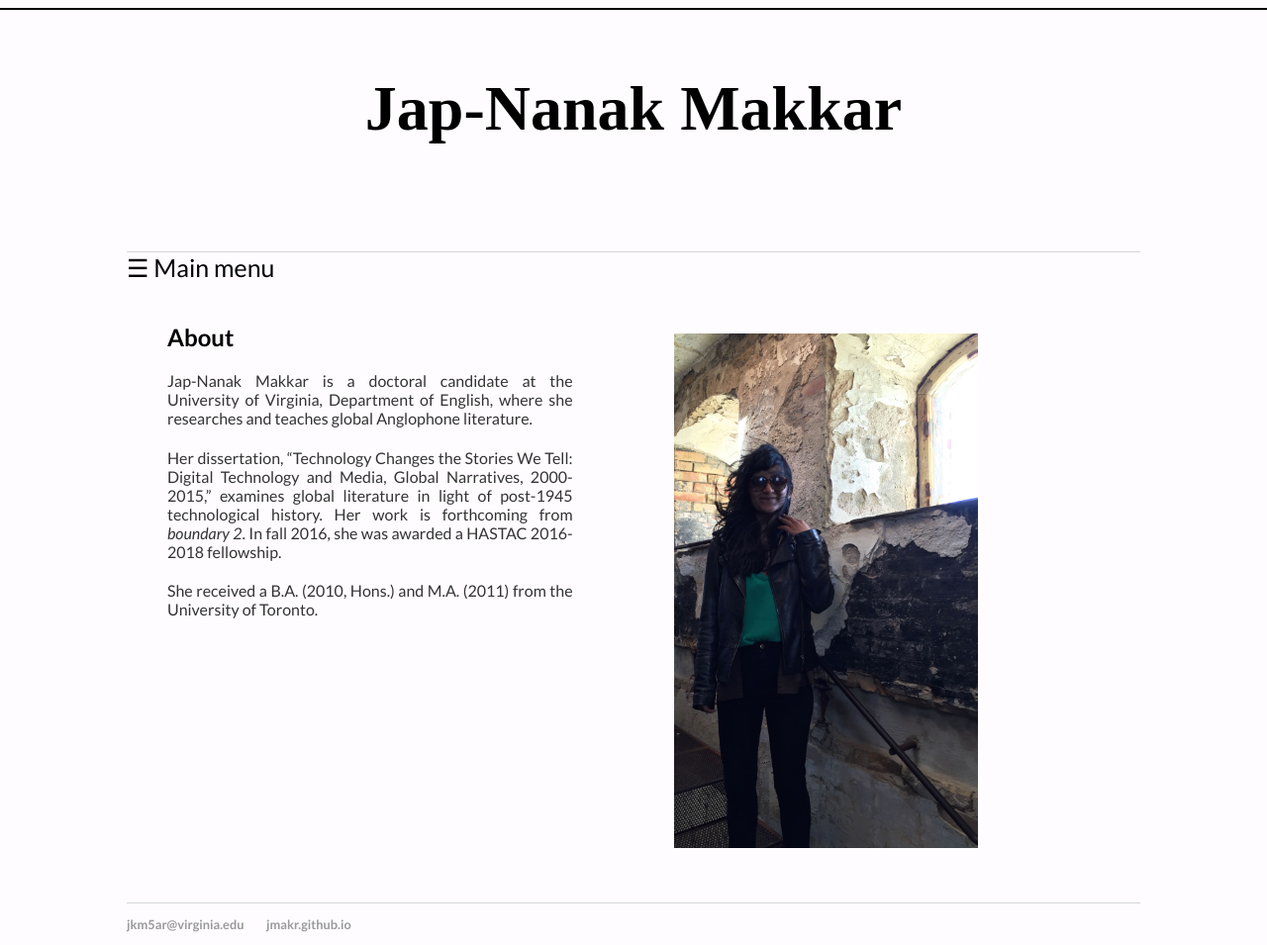
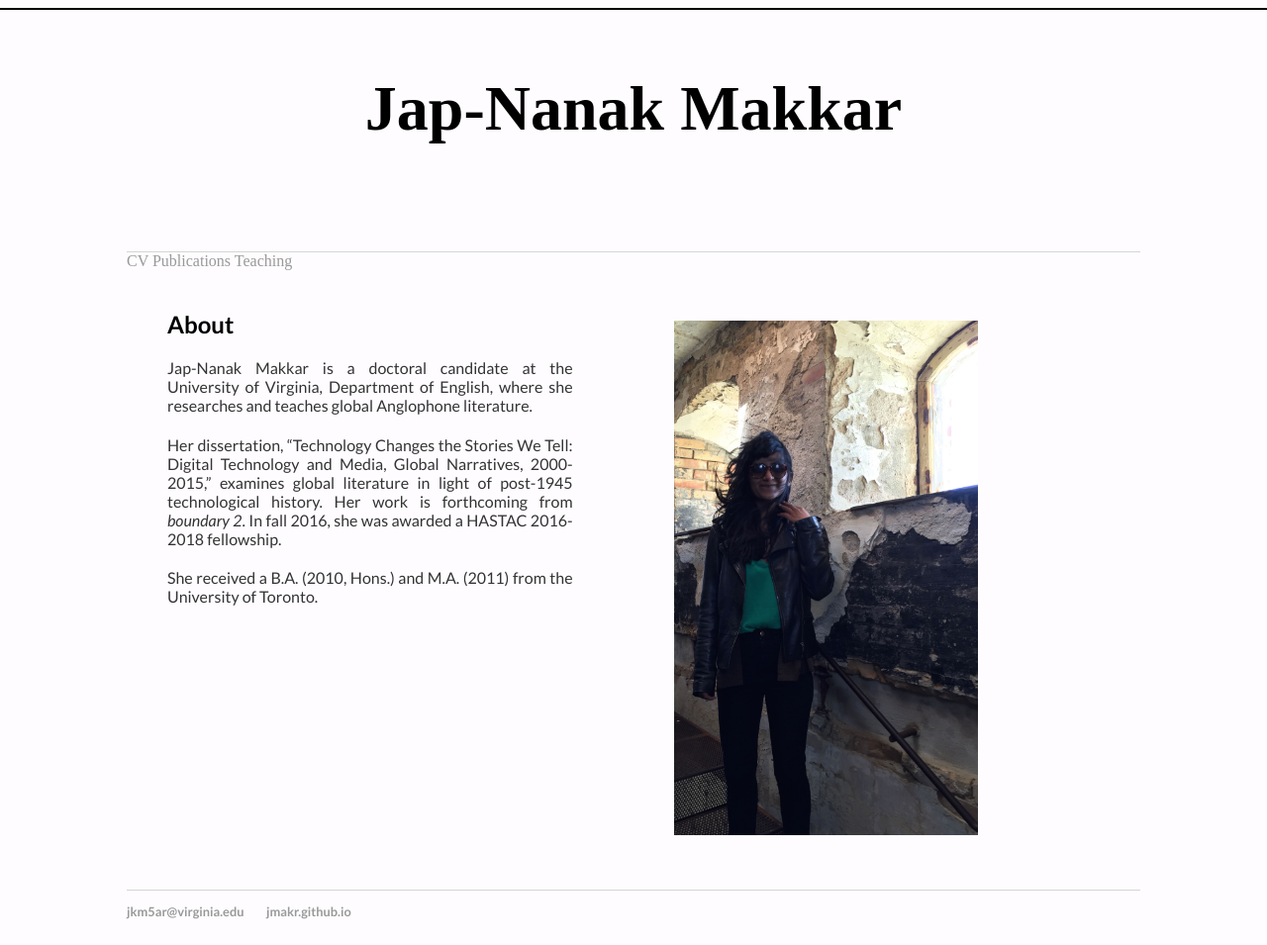
Before and after one commit to jmakr/jmakr.github.io, a Jekyll site: the page built from index.html, in a window 1280 px wide. Shown: the whole page at 99% size. Built offline with Jekyll 4.4.1, drawn with Linux system fonts in a browser that asks for light colours.

Commit message:
Update default.html

```diff
--- a/_layouts/default.html
+++ b/_layouts/default.html
@@ -25,98 +25,13 @@
     			</div>
 			</div>
 		</header>
-		<style>
-		.sidenav {
-		    height: 100%;
-		    width: 0;
-		    position: fixed;
-		    z-index: 1;
-		    top: 0;
-		    left: 0;
-		    background-color: #111;
-		    overflow-x: hidden;
-		    transition: 0.5s;
-		    padding-top: 8%;
-		    font-family: "Lato", sans-serif;
-		    font-size:1em;
 
-		}
-
-		.sidenav a {
-		    padding: 8px 8px 8px 32px;
-		    text-decoration: none;
-		    font-size: 25px;
-		    color: #818181;
-		    display: block;
-		    transition: 0.3s;
-		    padding-top: 8%;
-		    font-family: "Lato", sans-serif;
-		    font-size:1em;
-
-		}
-
-		.sidenav a:hover, .offcanvas a:focus{
-		    color: #f1f1f1;
-			padding-top: 8%;
-		    font-family: "Lato", sans-serif;
-			font-size:1em;
-
-		}
-
-		.sidenav .closebtn {
-		    position: absolute;
-		    top: 0;
-		    right: 25px;
-		    font-size: 36px;
-		    margin-left: 50px;
-			padding-top: 8%;
-		    font-family: "Lato", sans-serif;
-			font-size:1em;
-
-		}
-
-		}
-
-		#main {
-		    transition: margin-left .5s;
-		    padding: 16px;
-		    font-family: "Lato", sans-serif;
-		    font-size:1em;
-		}
-
-		@media screen and (max-height: 450px) {
-		  .sidenav {padding-top: 15px;}
-		  .sidenav a {font-size: 18px;}
-		}
-		</style>
-			<body>
-
-			<div id="mySidenav" class="sidenav">
-<a href="javascript:void(0)" class="closebtn" onclick="closeNav()">&times;</a>
-
-				<a href="/">Home</a>
+		<body>
+			<div class="topnavigation">
 	        		<a href="/cv">CV</a>
 	        		<a href="/publications">Publications</a>
 	        		<a href="/teaching">Teaching</a>
-			</div>
-
-			<div id="main">
-			  <span style="font-size:25px;font-family:Lato;cursor:pointer" onclick="openNav()">&#9776; Main menu</span>
-
-
-			</div>
-
-			<script>
-			function openNav() {
-			    document.getElementById("mySidenav").style.width = "250px";
-			    document.getElementById("main").style.marginLeft = "140px";
-			}
-
-			function closeNav() {
-			    document.getElementById("mySidenav").style.width = "0";
-			    document.getElementById("main").style.marginLeft= "0";
-			}
-			</script>
+			<div/>
 
 			<div class="container">
 
```
